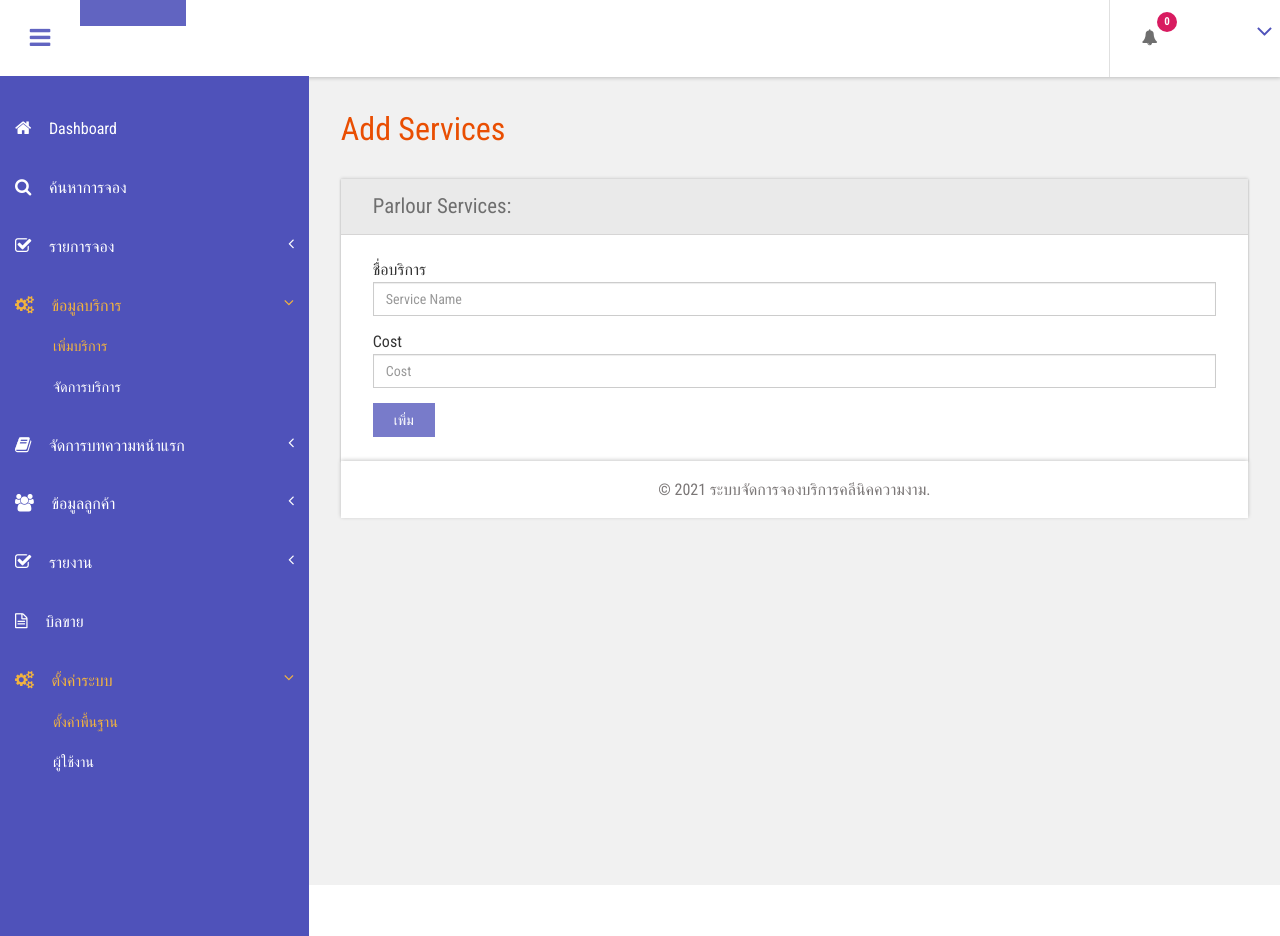
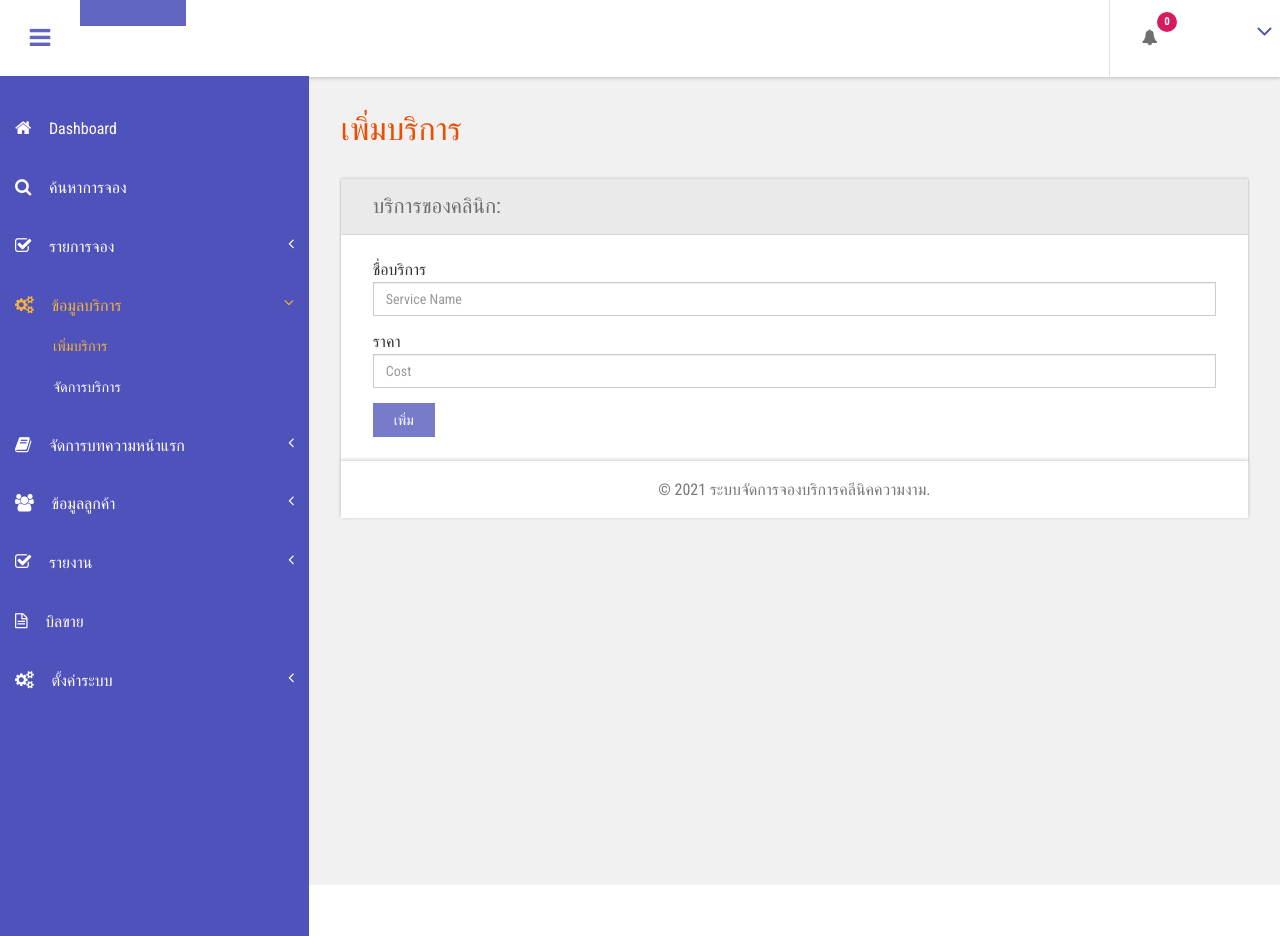
Before and after one commit to deksamrong/BeautyClinic, a PHP site: page /admin/add-services.php in a window 1280 px wide. Run offline with PHP 8.4, Linux system fonts and the light colour scheme; the visitor is signed in with stand-in values (Sample User, id 1); data that the repository does not hold is empty.

Commit message:
แก้ไข

```diff
--- a/admin/add-services.php
+++ b/admin/add-services.php
@@ -27,7 +27,9 @@ if(isset($_POST['submit']))
 <!DOCTYPE HTML>
 <html>
 <head>
-<title>BPMS | Add Services</title>
+<meta charset="utf-8">
+    <meta name="viewport" content="width=device-width, initial-scale=1">
+<title>ระบบจัดการคลินิกความงาม</title>
 
 <script type="application/x-javascript"> addEventListener("load", function() { setTimeout(hideURLbar, 0); }, false); function hideURLbar(){ window.scrollTo(0,1); } </script>
 <!-- Bootstrap Core CSS -->
@@ -69,10 +71,10 @@ if(isset($_POST['submit']))
 		<div id="page-wrapper">
 			<div class="main-page">
 				<div class="forms">
-					<h3 class="title1">Add Services</h3>
+					<h3 class="title1">เพิ่มบริการ</h3>
 					<div class="form-grids row widget-shadow" data-example-id="basic-forms">
 						<div class="form-title">
-							<h4>Parlour Services:</h4>
+							<h4>บริการของคลินิก:</h4>
 						</div>
 						<div class="form-body">
 							<form method="post">
@@ -81,7 +83,8 @@ if(isset($_POST['submit']))
   }  ?> </p>
 
 
-							 <div class="form-group"> <label for="exampleInputEmail1">ชื่อบริการ</label> <input type="text" class="form-control" id="sername" name="sername" placeholder="Service Name" value="" required="true"> </div> <div class="form-group"> <label for="exampleInputPassword1">Cost</label> <input type="text" id="cost" name="cost" class="form-control" placeholder="Cost" value="" required="true"> </div>
+							 <div class="form-group"> <label for="exampleInputEmail1">ชื่อบริการ</label> <input type="text" class="form-control" id="sername" name="sername" placeholder="Service Name" value="" required="true"> </div>
+							 <div class="form-group"> <label for="exampleInputPassword1">ราคา</label> <input type="text" id="cost" name="cost" class="form-control" placeholder="Cost" value="" required="true"> </div>
 
 							  <button type="submit" name="submit" class="btn btn-default">เพิ่ม</button> </form>
 						</div>
--- a/admin/edit-appointment.php
+++ b/admin/edit-appointment.php
@@ -138,8 +138,8 @@ if($row['Status']=="2")
     <th>Status :</th>
     <td>
    <select name="status" class="form-control wd-450" required="true" >
-     <option value="1" selected="true">Selected</option>
-     <option value="2">Rejected</option>
+     <option value="1" selected="true">อนุมัติ</option>
+     <option value="2">ไม่อนุมัติ</option>
    </select></td>
   </tr>
 
--- a/admin/includes/sidebar.php
+++ b/admin/includes/sidebar.php
@@ -78,10 +78,10 @@
               <a href="invoices.php" class="chart-nav"><i class="fa fa-file-text-o nav_icon"></i>บิลขาย</a>
       </li>
       <li>
-         <a href=""><i class="fa fa-cogs nav_icon"></i>ตั้งค่าระบบ<span class="fa arrow"></span> </a>
+         <a href="setting.php"><i class="fa fa-cogs nav_icon"></i>ตั้งค่าระบบ<span class="fa arrow"></span> </a>
               <ul class="nav nav-second-level collapse">
                 <li>
-                  <a href="">ตั้งค่าพื้นฐาน</a>
+                  <a href="setting.php">ตั้งค่าพื้นฐาน</a>
                 </li>
                 <li>
                   <a href="user.php">ผู้ใช้งาน</a>
```
Also changed, not shown: admin/setting.php (added).
